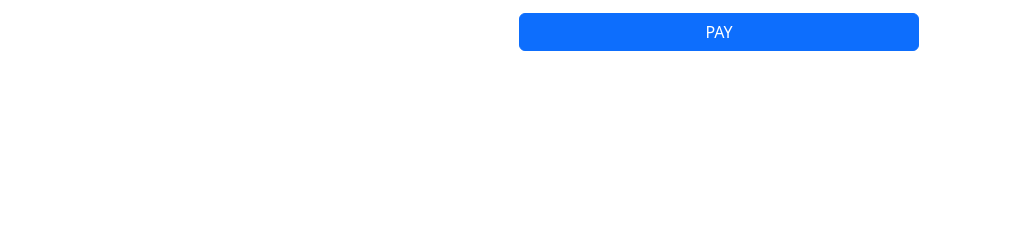
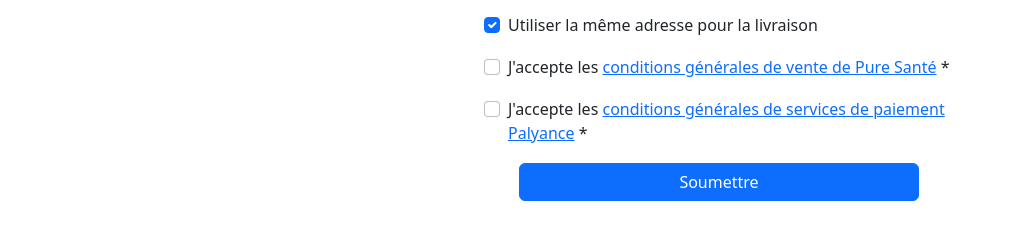
Before and after one commit to Alexs1004/Payment-Page, a plain HTML site: page frontend/index.html in a window 1280 px wide. Shown: the part 531-770 px from the top of the page, without its empty margins (192-1201 px from the left). Drawn offline with nearby package versions, Linux system fonts and the light colour scheme.

Commit message:
ajout CGV contact_form

```diff
--- a/frontend/index.html
+++ b/frontend/index.html
@@ -132,8 +132,39 @@
                           </div>
                         </div>
                       </div>
+                        <div class="col-12">
+                            <div class="form-check">
+                            <input class="form-check-input" type="checkbox" value="" id="invalidCheck" checked>
+                            <label class="form-check-label" for="invalidCheck">
+                                Utiliser la même adresse pour la livraison
+                            </label>
+                            <div class="invalid-feedback">
+                                You must agree before submitting.
+                            </div>
+                            </div>
+                        </div>
+                        <div class="col-12">
+                            <div class="form-check">
+                            <input class="form-check-input" type="checkbox" value="" id="invalidCheck" required>
+                            <label class="form-check-label" for="invalidCheck">
+                                J'accepte les <a href="https://pure-sante.info/conditions-generales-de-vente/?_gl=1*vhzvkd*_ga*MTAzMjg4NDk1LjE3MDA2NjUxMTk.*_ga_L8LPKTXYD3*MTcwODYxMDA2MS4yMC4xLjE3MDg2MTAxNzAuNTguMC4w*_fplc*JTJCOEk0NHhRdm5tcm9YeWFpN1FlbEJSRUxrU2dSJTJCQWh1U2xEcndxT1NBUjNJRWY2SGRZRG90dTZZS21yWGZ6ODRRRkJ6ellYOGZtVDV3ZFpFTDJoY3NTZjRUNklqJTJGRSUyQiUyRiUyQk5QeENta0N0SyUyQmtNMUVUQVBXZjVqNHkzQkpIb2clM0QlM0Q">conditions générales de vente de Pure Santé</a> *</label>
+                            <div class="invalid-feedback">
+                                You must agree before submitting.
+                            </div>
+                            </div>
+                        </div>
+                        <div class="col-12">
+                            <div class="form-check">
+                            <input class="form-check-input" type="checkbox" value="" id="invalidCheck" required>
+                            <label class="form-check-label" for="invalidCheck">
+                                J'accepte les <a href="https://palyance.com/cgs/">conditions générales de services de paiement Palyance</a>  *</label>
+                            <div class="invalid-feedback">
+                                You must agree before submitting.
+                            </div>
+                            </div>
+                        </div>
 					<div class="col-12 div_btn_pay">
-					  <button class="btn btn-primary pay_btn" type="submit">PAY</button>
+					  <button class="btn btn-primary pay_btn" type="submit">Soumettre</button>
 					</div>
 				</div>
                 </form>
```
Also changed, not shown: frontend/dropdown_content.html (added, +15 -0 lines), frontend/script.js (+49 -0 lines), 1 other file.
